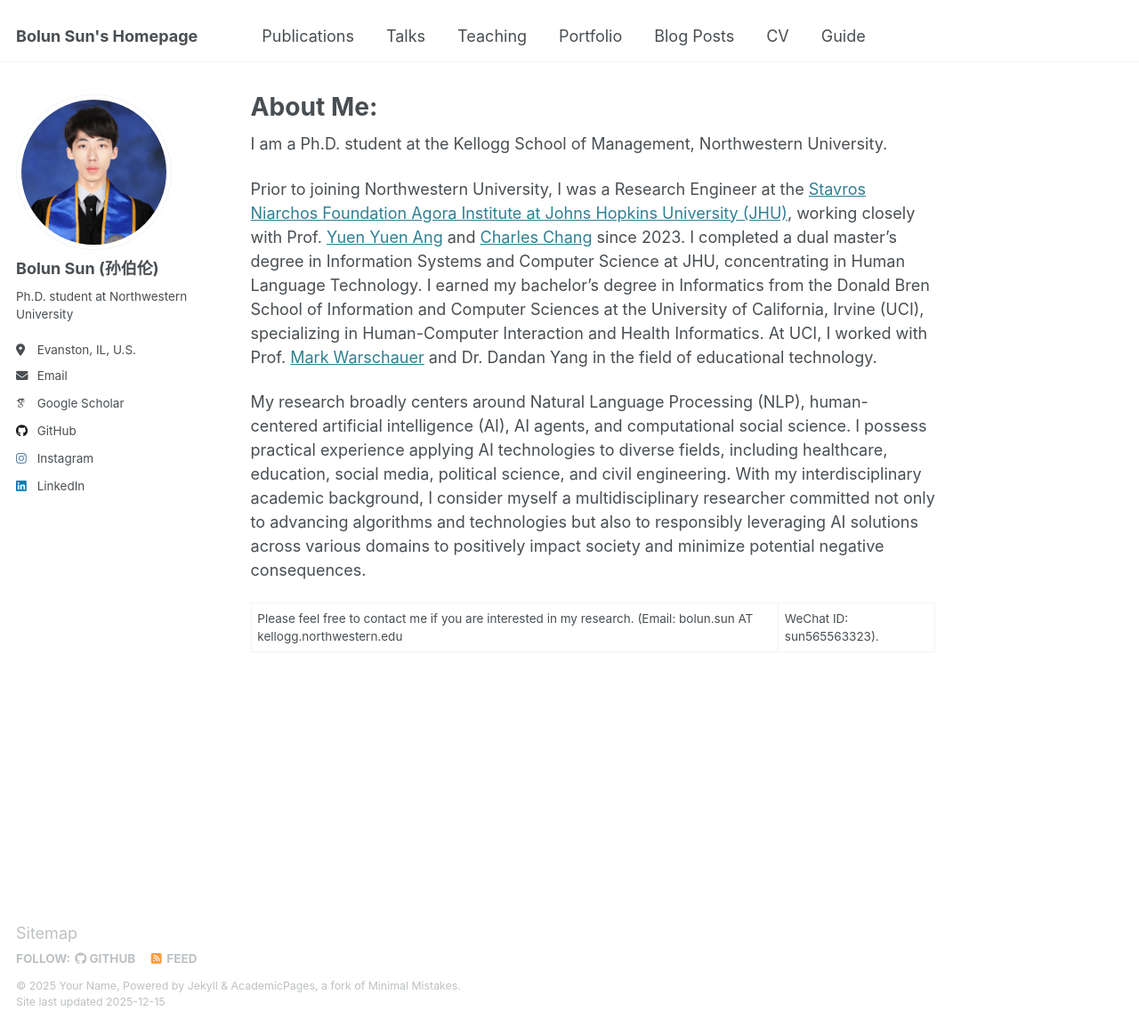
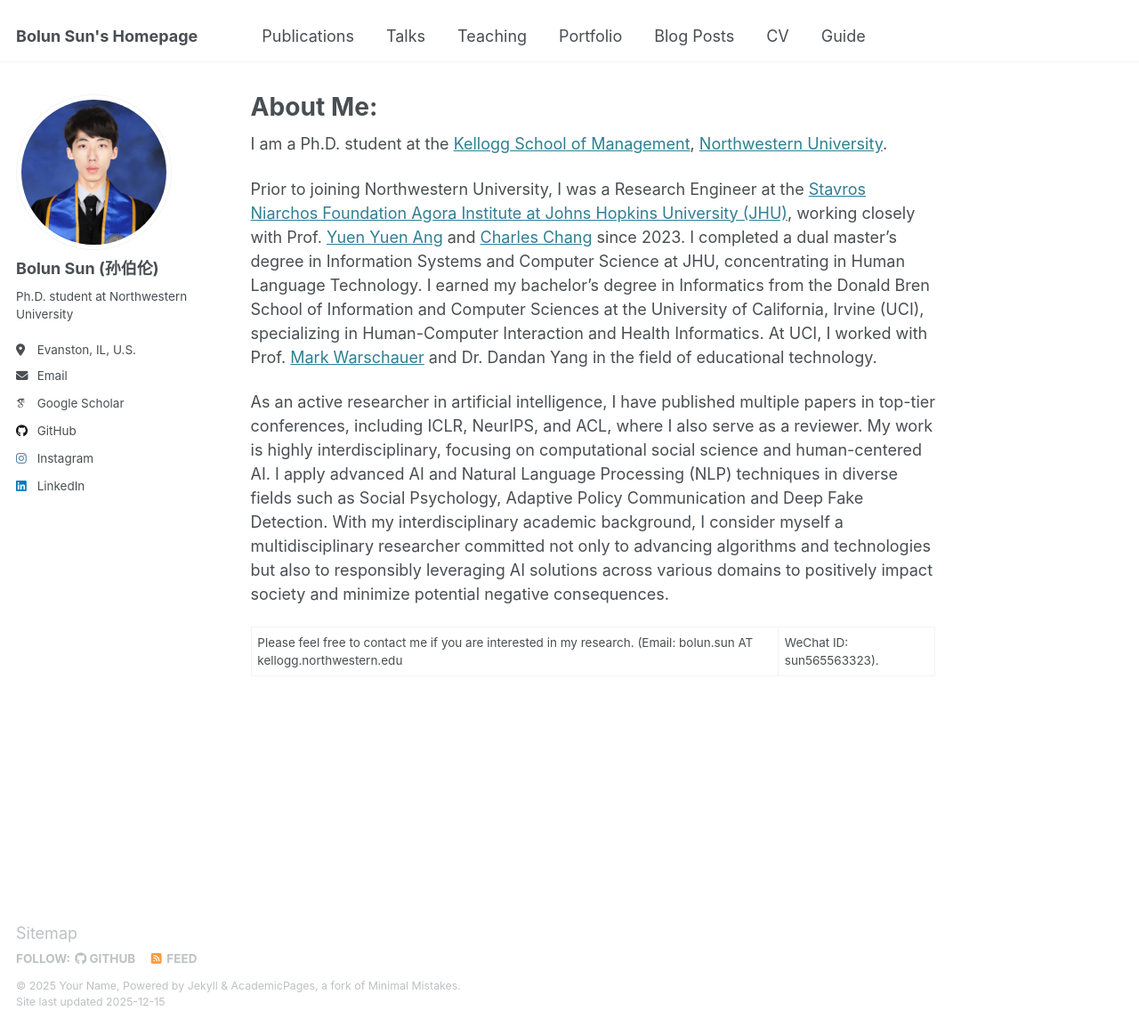
Before and after one commit to Baron-Sun/baron-sun.github.io, a Jekyll site: the page built from _pages/about.md, in a window 1280 px wide and 1154 px high. Shown: the whole window at 89% size. Built offline with Jekyll 4.4.1, drawn with Linux system fonts in a browser that asks for light colours; some web fonts are replaced.

Commit message:
Update about.md

```diff
--- a/_pages/about.md
+++ b/_pages/about.md
@@ -6,10 +6,10 @@
   - /about/
   - /about.html
 ---
-I am a Ph.D. student at the Kellogg School of Management, Northwestern University.
+I am a Ph.D. student at the [Kellogg School of Management](https://www.kellogg.northwestern.edu/), [Northwestern University](https://www.northwestern.edu/).
 
 Prior to joining Northwestern University, I was a Research Engineer at the [Stavros Niarchos Foundation Agora Institute at Johns Hopkins University (JHU)](https://snfagora.jhu.edu/), working closely with Prof. [Yuen Yuen Ang](https://politicalscience.jhu.edu/directory/yuen-yuen-ang/) and [Charles Chang](https://charleschang.me/) since 2023. I completed a dual master's degree in Information Systems and Computer Science at JHU, concentrating in Human Language Technology. I earned my bachelor's degree in Informatics from the Donald Bren School of Information and Computer Sciences at the University of California, Irvine (UCI), specializing in Human-Computer Interaction and Health Informatics. At UCI, I worked with Prof. [Mark Warschauer](https://markwarschauer.com/) and Dr. Dandan Yang in the field of educational technology.
 
-My research broadly centers around Natural Language Processing (NLP), human-centered artificial intelligence (AI), AI agents, and computational social science. I possess practical experience applying AI technologies to diverse fields, including healthcare, education, social media, political science, and civil engineering. With my interdisciplinary academic background, I consider myself a multidisciplinary researcher committed not only to advancing algorithms and technologies but also to responsibly leveraging AI solutions across various domains to positively impact society and minimize potential negative consequences.
+As an active researcher in artificial intelligence, I have published multiple papers in top-tier conferences, including ICLR, NeurIPS, and ACL, where I also serve as a reviewer. My work is highly interdisciplinary, focusing on computational social science and human-centered AI. I apply advanced AI and Natural Language Processing (NLP) techniques in diverse fields such as Social Psychology, Adaptive Policy Communication and Deep Fake Detection. With my interdisciplinary academic background, I consider myself a multidisciplinary researcher committed not only to advancing algorithms and technologies but also to responsibly leveraging AI solutions across various domains to positively impact society and minimize potential negative consequences.
 
 Please feel free to contact me if you are interested in my research. (Email: bolun.sun AT kellogg.northwestern.edu | WeChat ID: sun565563323).
```
